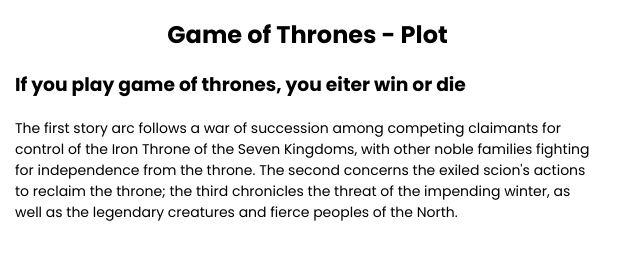
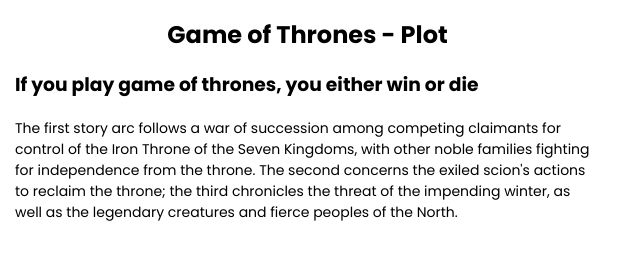
Before and after one commit to Rebeka23-git/GOT-project, a plain HTML site: page index.html in a window 1280 px wide. Shown: the part 741-1010 px from the top of the page, 640-1280 px from the left. Drawn offline with Linux system fonts and the light colour scheme.

Commit message:
gramatic mistake

```diff
--- a/index.html
+++ b/index.html
@@ -32,7 +32,7 @@
 
           <div class="main-text">
             <h2>Game of Thrones - Plot</h2>
-            <h3>If you play game of thrones, you eiter win or die</h3>
+            <h3>If you play game of thrones, you either win or die</h3>
             <p>
               The first story arc follows a war of succession among competing
               claimants for control of the Iron Throne of the Seven Kingdoms,
```
